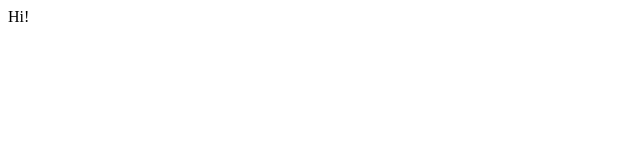
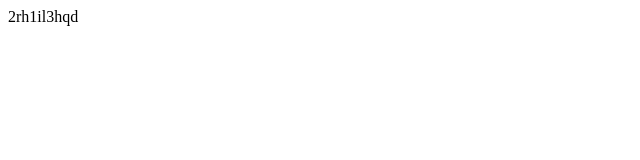
Before and after one commit to vkomova/test_repo, a plain HTML site: page index.html in a window 1280 px wide. Shown: the full height of the page, 0-640 px from the left. Drawn offline with Linux system fonts and the light colour scheme.

Commit message:
try again

```diff
--- a/index.html
+++ b/index.html
@@ -7,6 +7,5 @@
     <title>Document</title>
 </head>
 <body>
-    Hi!
+    2rh1il3hqd
 </body>
-</html>
```
